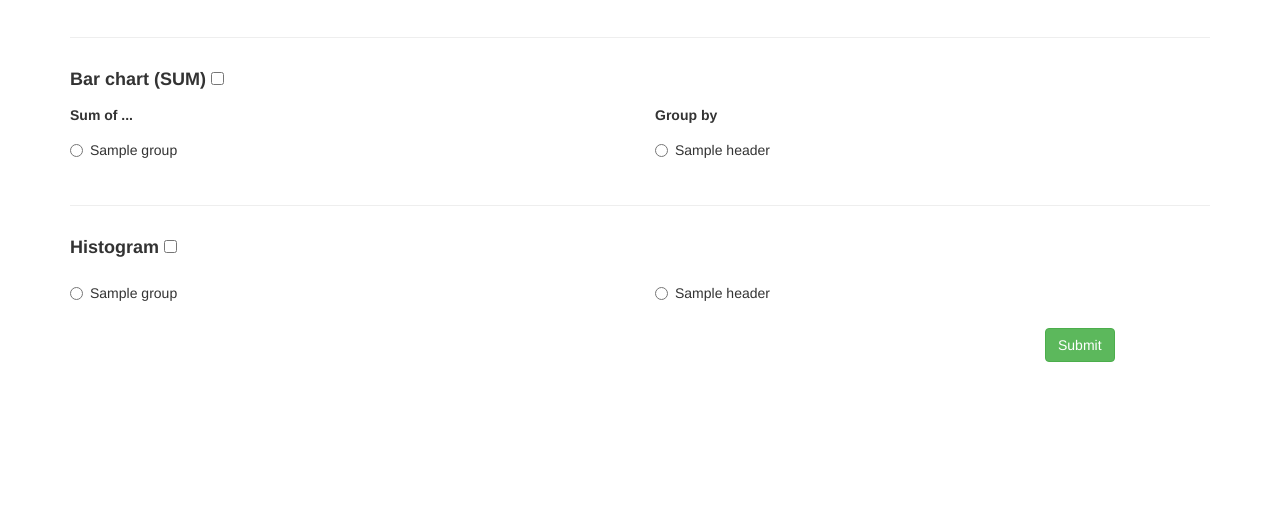
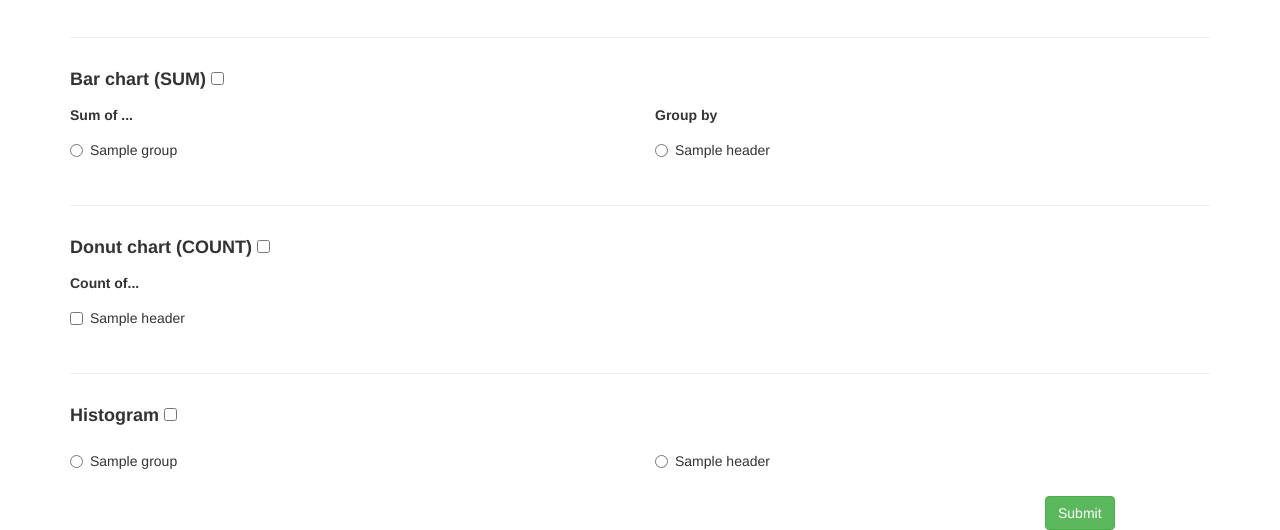
Before and after one commit to CPHB-SOFT-MZ/datatool, a Django app: template datatool/datatool/templates/analyze.html in a window 1280 px wide. Shown: the part 1264-1794 px from the top of the page. Before the commit the page ends 1626 px from the top, so only its background shows below. Run offline with Django 3.2, Linux system fonts and the light colour scheme; tables that the repository leaves empty hold one stand-in row (values such as "Sample post"); the template is opened without the code that fills it: values that come from a table or form of the project are taken from there, most other values are stand-ins (such as "Sample title", 1, 10 or a date in 2020); parts of the project's set-up code (start-up, migrations or seed data) failed here and were passed over; some libraries are stand-ins or nearby versions.

Commit message:
Pie chart now working

```diff
--- a/datatool/datatool/templates/analyze.html
+++ b/datatool/datatool/templates/analyze.html
@@ -324,7 +324,36 @@
         </div>
 
         <hr>
-
+                <div class="row">
+            <div class="col-sm-12">
+                <div class="form-group">
+                    <div class="row">
+                        <div class="col-sm-12">
+                            <h4>
+                                <label>Donut chart (COUNT)
+                                    <input type="checkbox" value="{{ functions.donut }}" name="functions">
+                                </label>
+                            </h4>
+                        </div>
+                    </div>
+                    <div class="row">
+                        <div class="col-sm-6">
+                            <label>Count of...</label><br>
+                            {% for header in headers %}
+                                <div class="checkbox">
+                                    <label>
+                                        <input type="checkbox" value="{{ header }}"
+                                               name="{{ functions.donut }}_headers">
+                                        {{ header }}
+                                    </label>
+                                </div>
+                            {% endfor %}
+                        </div>
+                    </div>
+                </div>
+            </div>
+        </div>
+    <hr>
         <div class="row">
             <div class="col-sm-12">
                 <div class="form-group">
--- a/datatool/datatool/templates/list.html
+++ b/datatool/datatool/templates/list.html
@@ -8,7 +8,7 @@
         {% if documents %}
             <ul>
                 {% for document in documents %}
-                    <li><a href="{{ document.docfile.url }}">{{ document.docfile.name }}</a><a href="/myapp/remove/{{ document.file_name }}">Delete</a></li>
+                    <li><a href="{{ document.docfile.url }}">{{ document.docfile.name }}</a><a href="/datatool/remove/{{ document.file_name }}">Delete</a></li>
                 {% endfor %}
             </ul>
         {% else %}
```
Also changed, not shown: datatool/datatool/analyzetools/tools.py (+18 -2 lines), datatool/datatool/templates/data.html (+9 -0 lines), datatool/datatool/views.py (+24 -0 lines), db.sqlite3.
